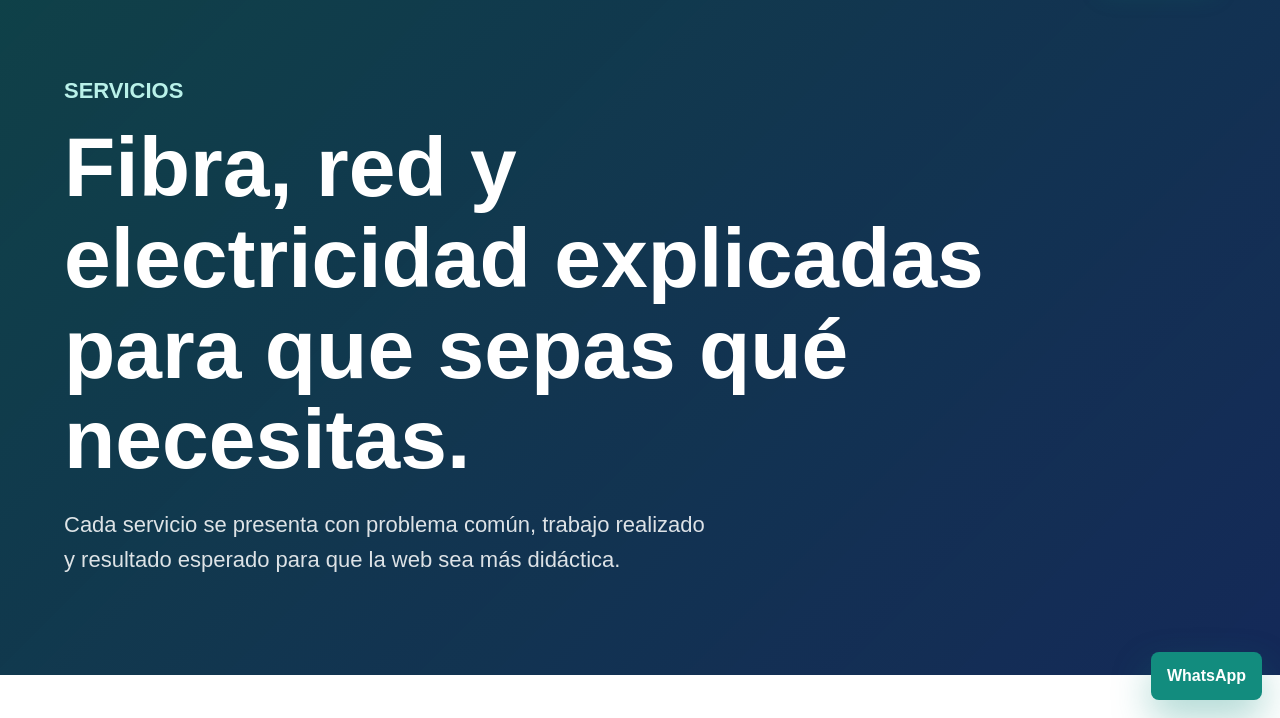
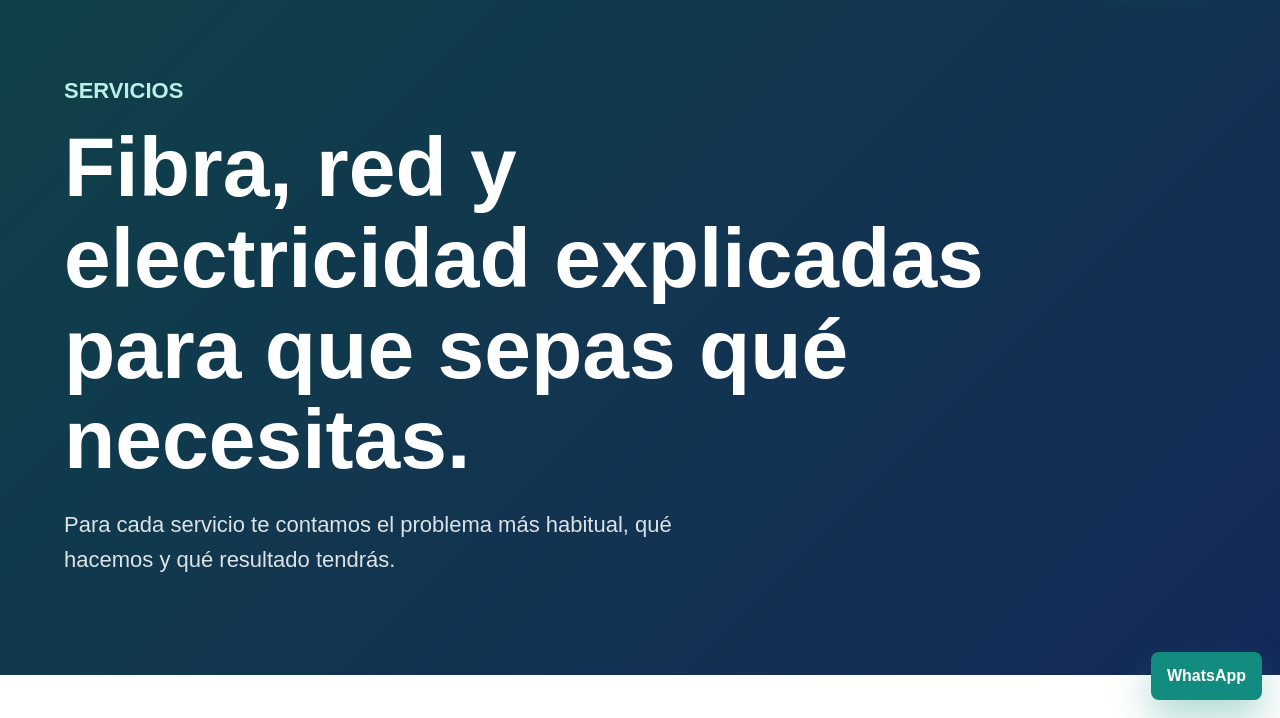
Before and after one commit to 80mario/pagina-wep-trabajo, a website: page public/servicios.html in a window 1280 px wide. Shown: the part 82-800 px from the top of the page. Drawn offline with Linux system fonts and the light colour scheme.

Commit message:
Update servicios.html

```diff
--- a/public/servicios.html
+++ b/public/servicios.html
@@ -27,7 +27,7 @@
       <section class="page-hero">
         <p class="eyebrow">Servicios</p>
         <h1>Fibra, red y electricidad explicadas para que sepas qu&eacute; necesitas.</h1>
-        <p>Cada servicio se presenta con problema com&uacute;n, trabajo realizado y resultado esperado para que la web sea m&aacute;s did&aacute;ctica.</p>
+        <p>Para cada servicio te contamos el problema m&aacute;s habitual, qu&eacute; hacemos y qu&eacute; resultado tendr&aacute;s.</p>
       </section>
 
       <section class="service-detail detailed-services">
```
